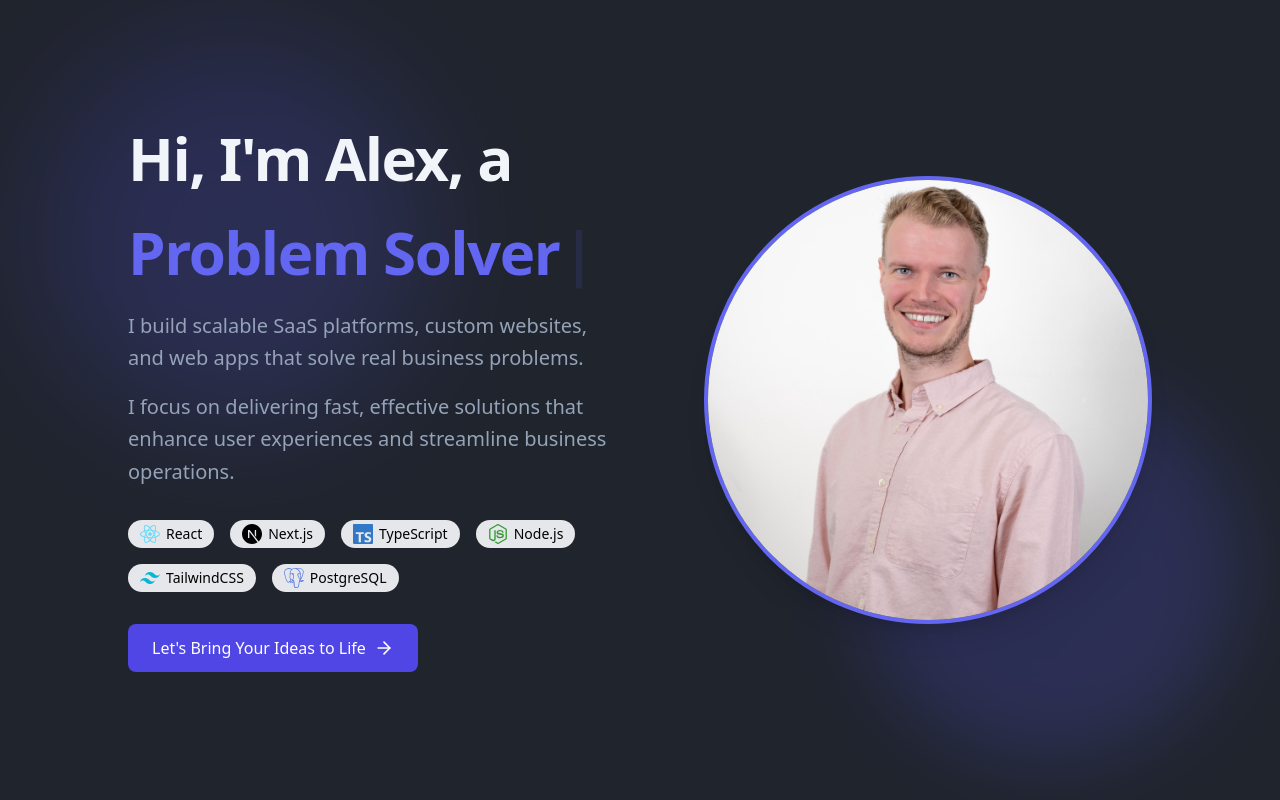
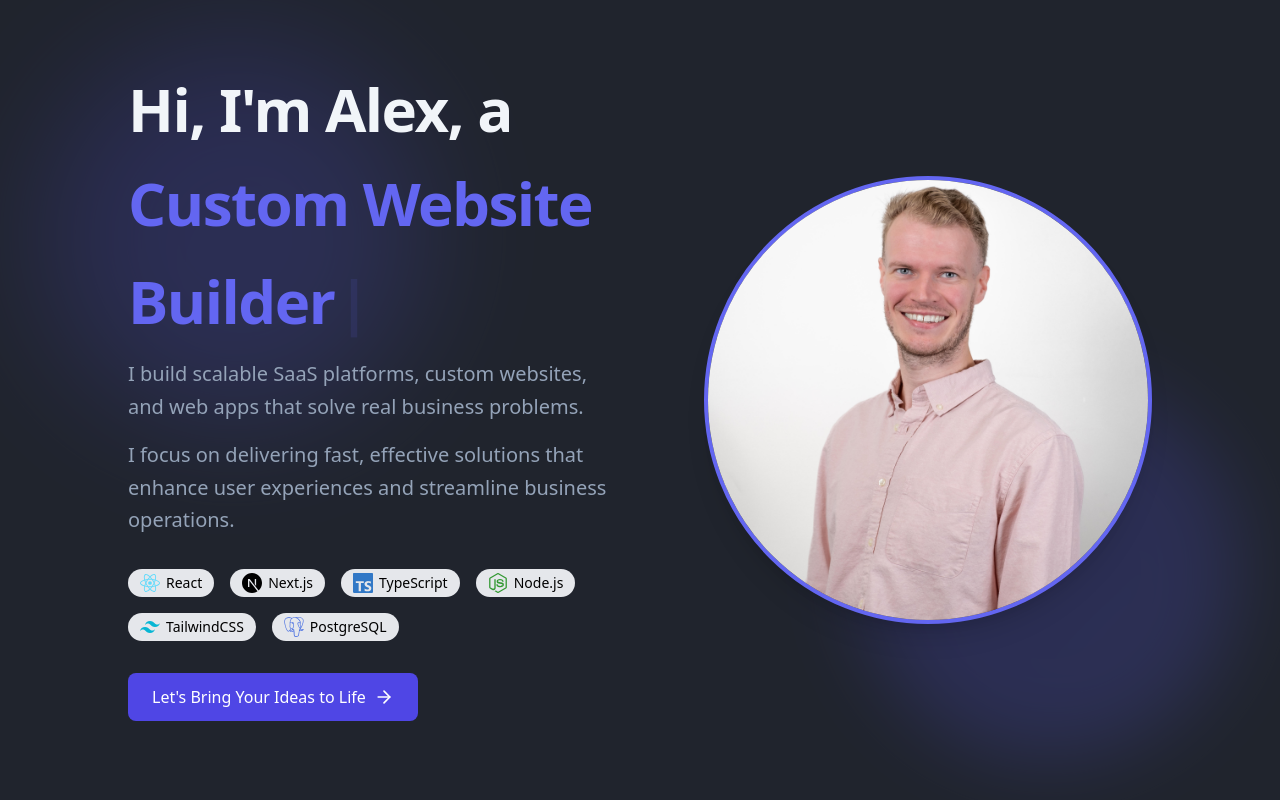
Before and after one commit to alexappleget/portfolio-v2.0, a Next.js app: page / in a window 1280 px wide. Shown: the top 800 px of the page. Built offline with nearby package versions, Linux system fonts and the light colour scheme.

Commit message:
Fix: changed typewriter words

```diff
--- a/sections/Hero/hero.tsx
+++ b/sections/Hero/hero.tsx
@@ -33,8 +33,8 @@ export const Hero = (): JSX.Element => {
               <Typewriter
                 words={[
                   "Software Engineer",
-                  "Problem Solver",
-                  "Tech Enthusiast",
+                  "Custom Website Builder",
+                  "Web Application Architect",
                 ]}
                 loop
                 cursor
```
